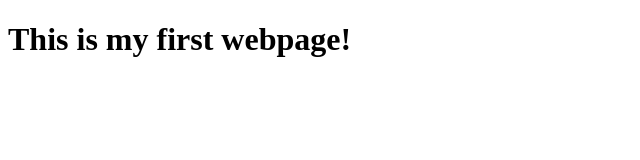
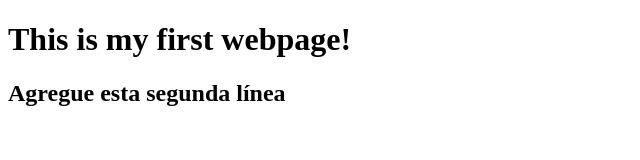
Before and after one commit to Alex-MSX/edx_html, a plain HTML site: page index.html in a window 1280 px wide. Shown: the whole page, without its empty margins (0-640 px from the left). Drawn offline with Linux system fonts and the light colour scheme.

Commit message:
Agregué h2 desde ATOM

```diff
--- a/index.html
+++ b/index.html
@@ -6,6 +6,7 @@
   </head>
   <body>
     <h1>This is my first webpage! </h1>
+    <h2>Agregue esta segunda línea</h2>
 
   </body>
 </html>
```
